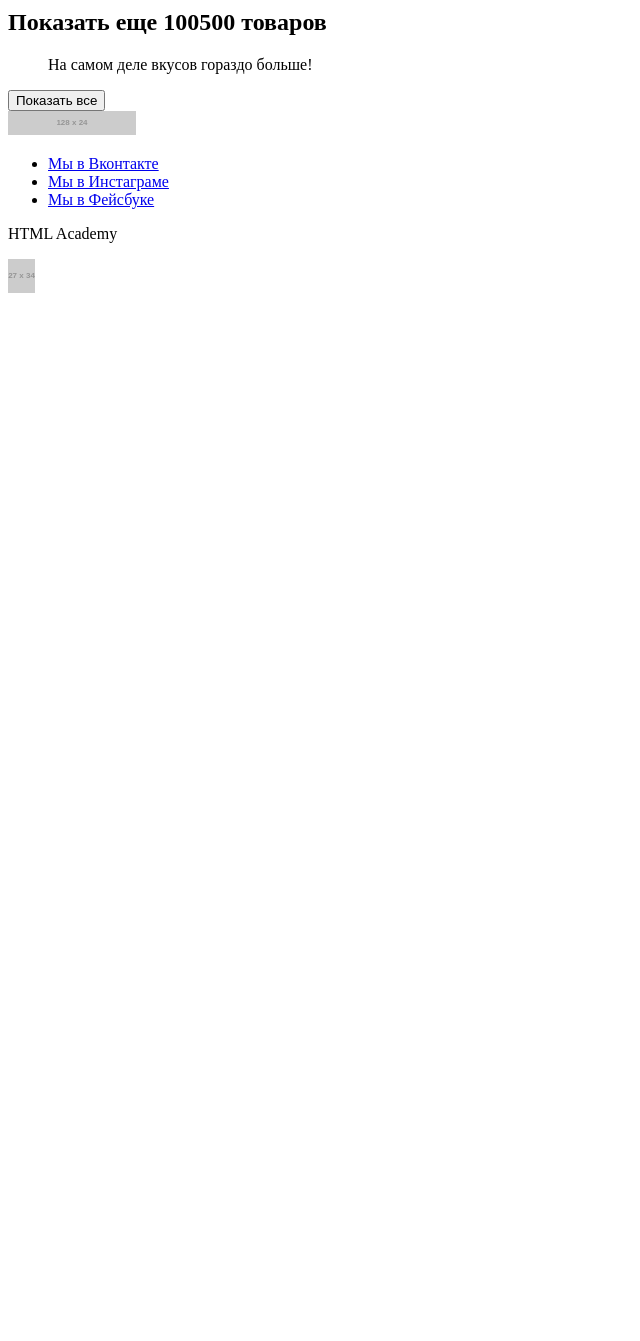
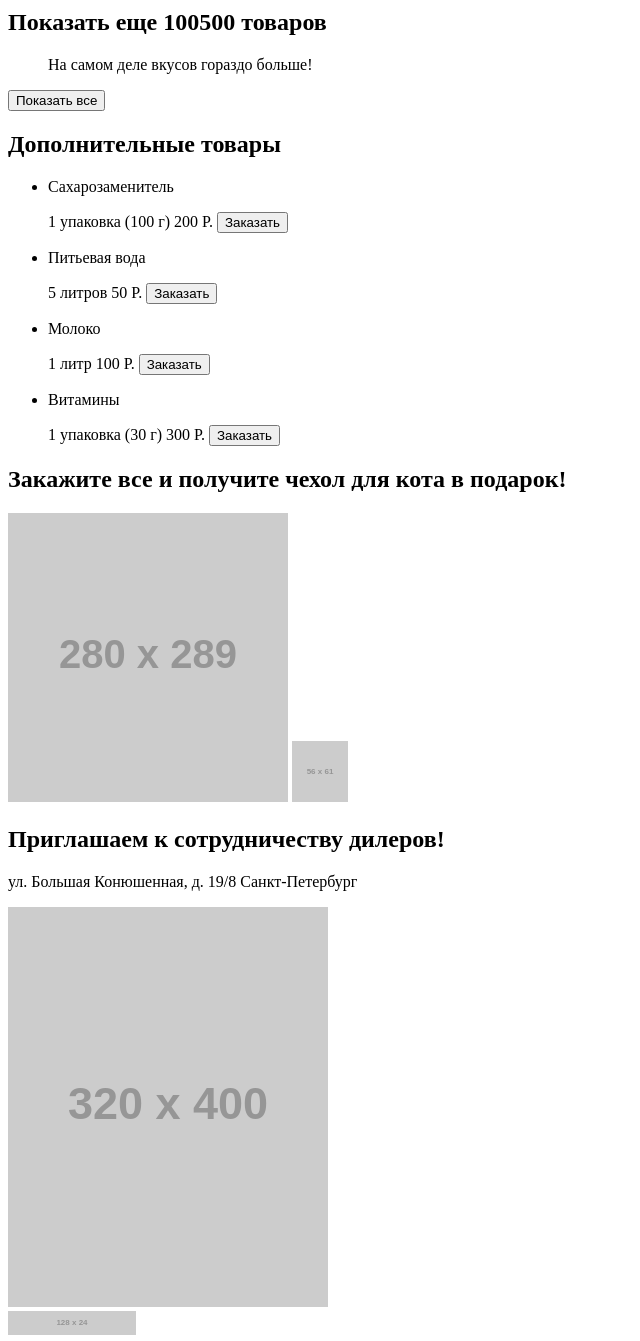
Before and after one commit to NekitCorp/827963-cat-energy-19, a website: page source/catalog.html in a window 1280 px wide. Shown: the part 580-1921 px from the top of the page, without its empty margins (0-640 px from the left). Before the commit the page ends 885 px from the top, so only its background shows below. Drawn offline with Linux system fonts and the light colour scheme; placeholder pictures from the web are drawn by us.

Commit message:
Добавлена полная разметка страницы каталога и главной страницы

```diff
--- a/source/catalog.html
+++ b/source/catalog.html
@@ -83,9 +83,79 @@
           </div>
         </div>
       </section>
+
+      <section class="extra">
+        <div class="extra__wrapper">
+          <h2 class="extra__title">Дополнительные товары</h2>
+          <ul class="extra__list">
+            <li class="extra__item extra-item">
+              <p class="extra-item__title">Сахарозаменитель</p>
+              <span class="extra-item__count">1 упаковка (100 г)</span>
+              <span class="extra-item__price">200 Р.</span>
+              <button class="extra-item__order button">Заказать</button>
+            </li>
+            <li class="extra__item extra-item">
+              <p class="extra-item__title">Питьевая вода</p>
+              <span class="extra-item__count">5 литров</span>
+              <span class="extra-item__price">50 Р.</span>
+              <button class="extra-item__order button">Заказать</button>
+            </li>
+            <li class="extra__item extra-item">
+              <p class="extra-item__title">Молоко</p>
+              <span class="extra-item__count">1 литр</span>
+              <span class="extra-item__price">100 Р.</span>
+              <button class="extra-item__order button">Заказать</button>
+            </li>
+            <li class="extra__item extra-item">
+              <p class="extra-item__title">Витамины</p>
+              <span class="extra-item__count">1 упаковка (30 г)</span>
+              <span class="extra-item__price">300 Р.</span>
+              <button class="extra-item__order button">Заказать</button>
+            </li>
+          </ul>
+        </div>
+      </section>
+
+      <section class="gift">
+        <div class="gift__wrapper">
+          <h2 class="gift__title">
+            Закажите все и получите чехол для кота в подарок!
+          </h2>
+          <img
+            class="gift__background"
+            src="https://via.placeholder.com/280x289"
+            width="280"
+            height="289"
+            alt="Чехол для кота"
+          />
+          <img
+            class="gift__icon"
+            src="https://via.placeholder.com/56x61"
+            width="56"
+            height="61"
+            alt="Иконка подарка"
+          />
+        </div>
+      </section>
     </main>
 
     <footer class="page-footer">
+      <section class="contacts">
+        <div class="contacts__wrapper">
+          <h2 class="contants__title">Приглашаем к сотрудничеству дилеров!</h2>
+          <p class="contacts__text">
+            ул. Большая Конюшенная, д. 19/8 Санкт-Петербург
+          </p>
+          <img
+            class="contacts__map"
+            src="https://via.placeholder.com/320x400"
+            width="320"
+            height="400"
+            alt="Карта"
+          />
+        </div>
+      </section>
+
       <a class="page-footer__logo">
         <img
           class="page-footer__logo-image"
```
Also changed, not shown: source/form.html (+16 -0 lines), source/index.html (+40 -0 lines).
